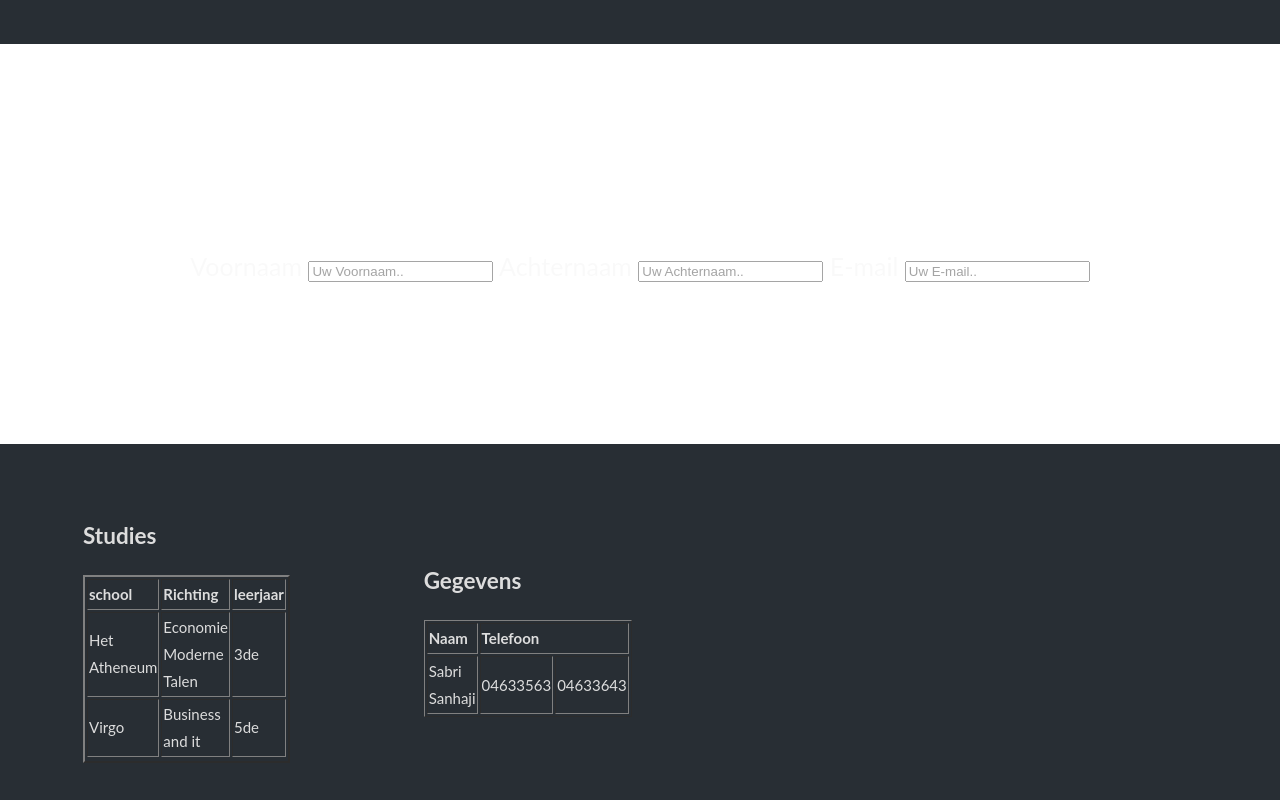
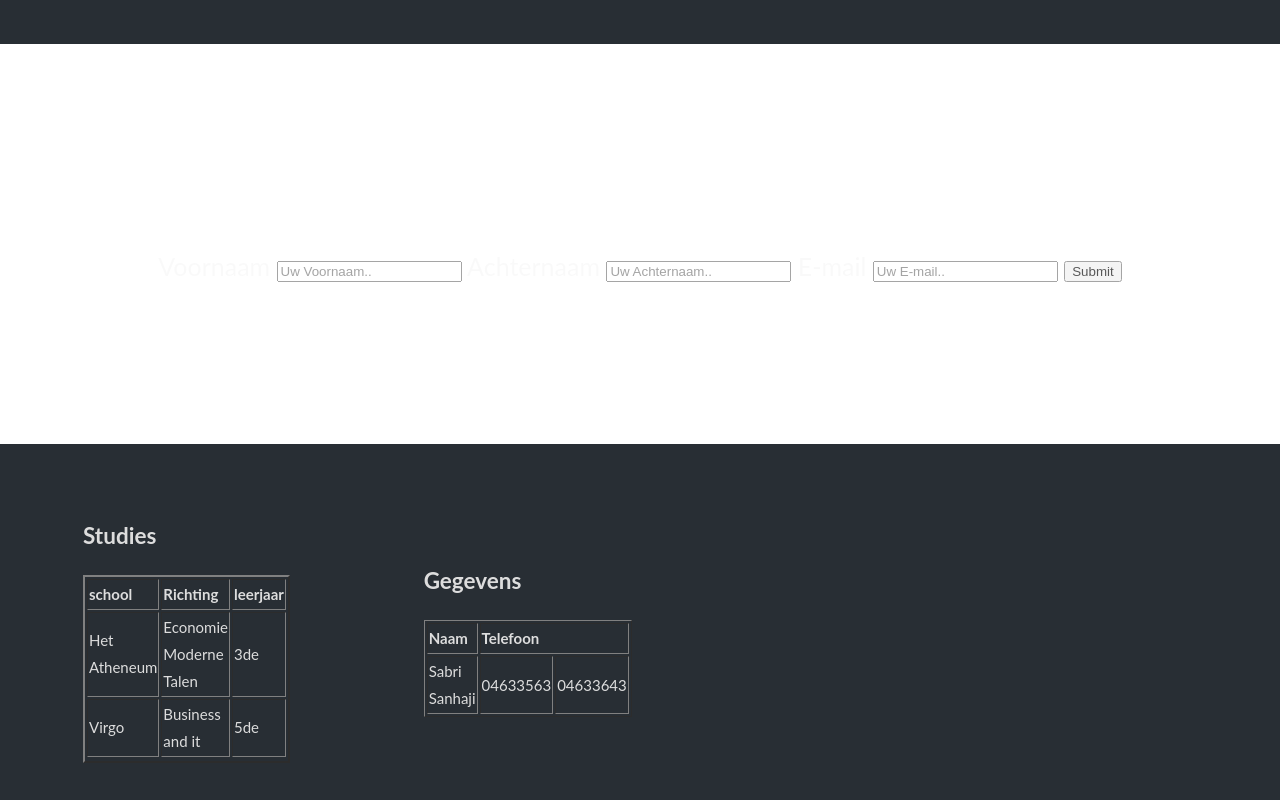
Before and after one commit to SabriZavo123/Parallax-Sabri-s-Site, a plain HTML site: page index.html in a window 1280 px wide. Shown: the part 850-1650 px from the top of the page. Drawn offline with Linux system fonts and the light colour scheme.

Commit message:
Update index.html

```diff
--- a/index.html
+++ b/index.html
@@ -53,6 +53,7 @@ Opleidingen die voorbereiden op een 	WISKUNDE	beroep of verdere studies. Se-n-Se
 
 			<label for="lname">E-mail</label>
 			<input type="text" id="lname" name="E-mail" placeholder="Uw E-mail..">
+            <input type="submit" id="lname" name="E-mail" placeholder="Uw E-mail..">
 		</form>
 
 				 <br><br>
```
